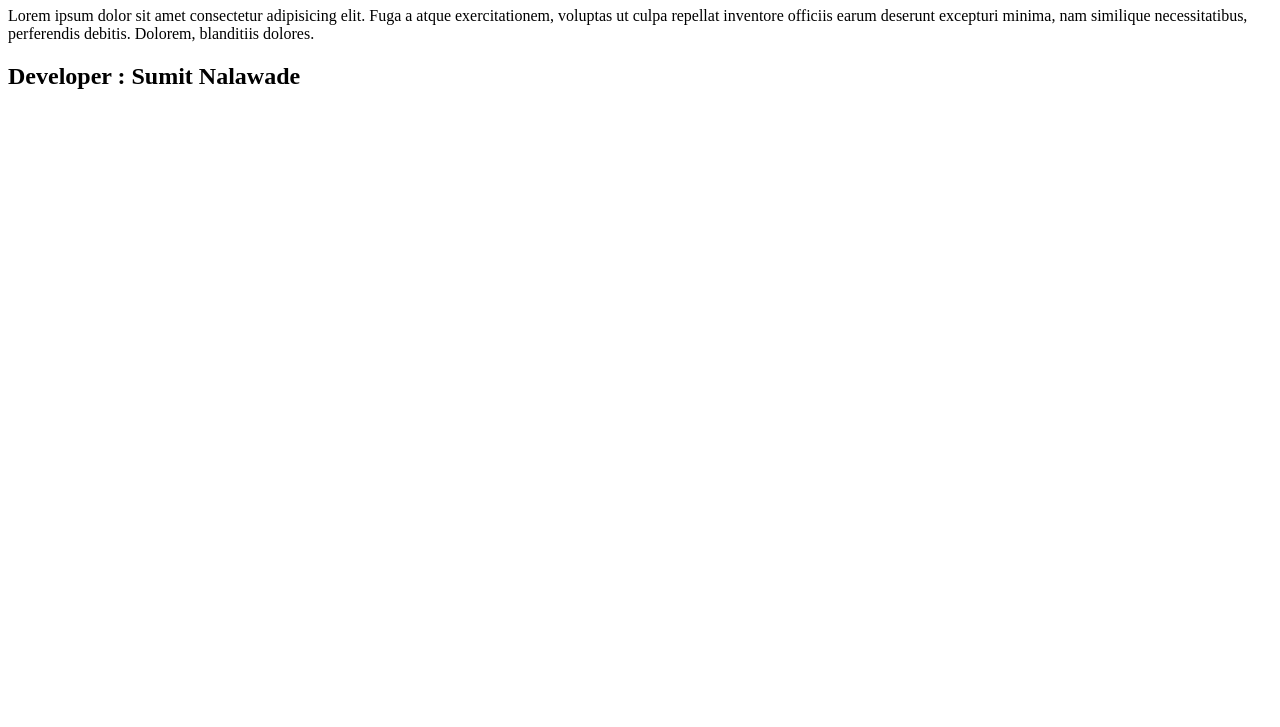
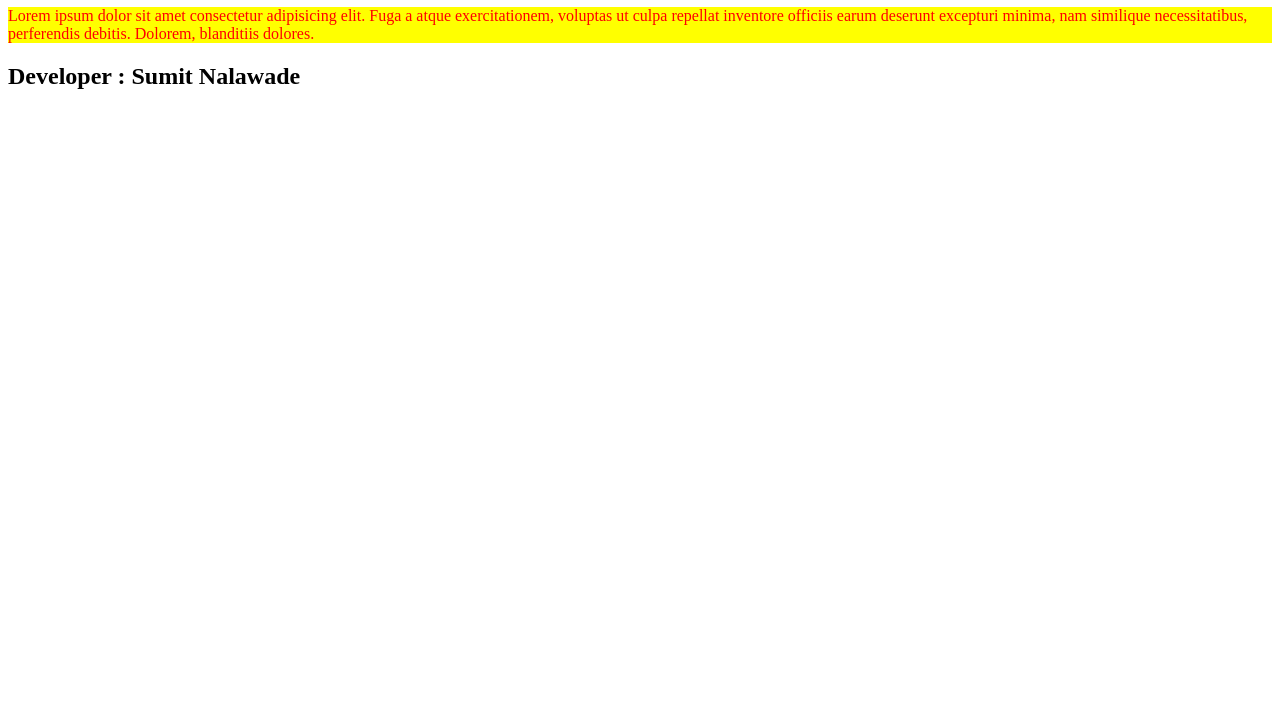
Before and after one commit to Nalawade18/github-desktop-demo, a plain HTML site: page index.html in a window 1280 px wide. Shown: the part 73-800 px from the top of the page. Drawn offline with Linux system fonts and the light colour scheme.

Commit message:
Added Css

```diff
--- a/index.html
+++ b/index.html
@@ -4,6 +4,7 @@
     <meta charset="UTF-8">
     <meta name="viewport" content="width=device-width, initial-scale=1.0">
     <title>Demo</title>
+    <link rel="stylesheet" href="style.css">
 </head>
 <body>
 
--- /dev/null
+++ b/style.css
@@ -0,0 +1,4 @@
+p{
+    color: red;
+    background-color: yellow;
+}
```
